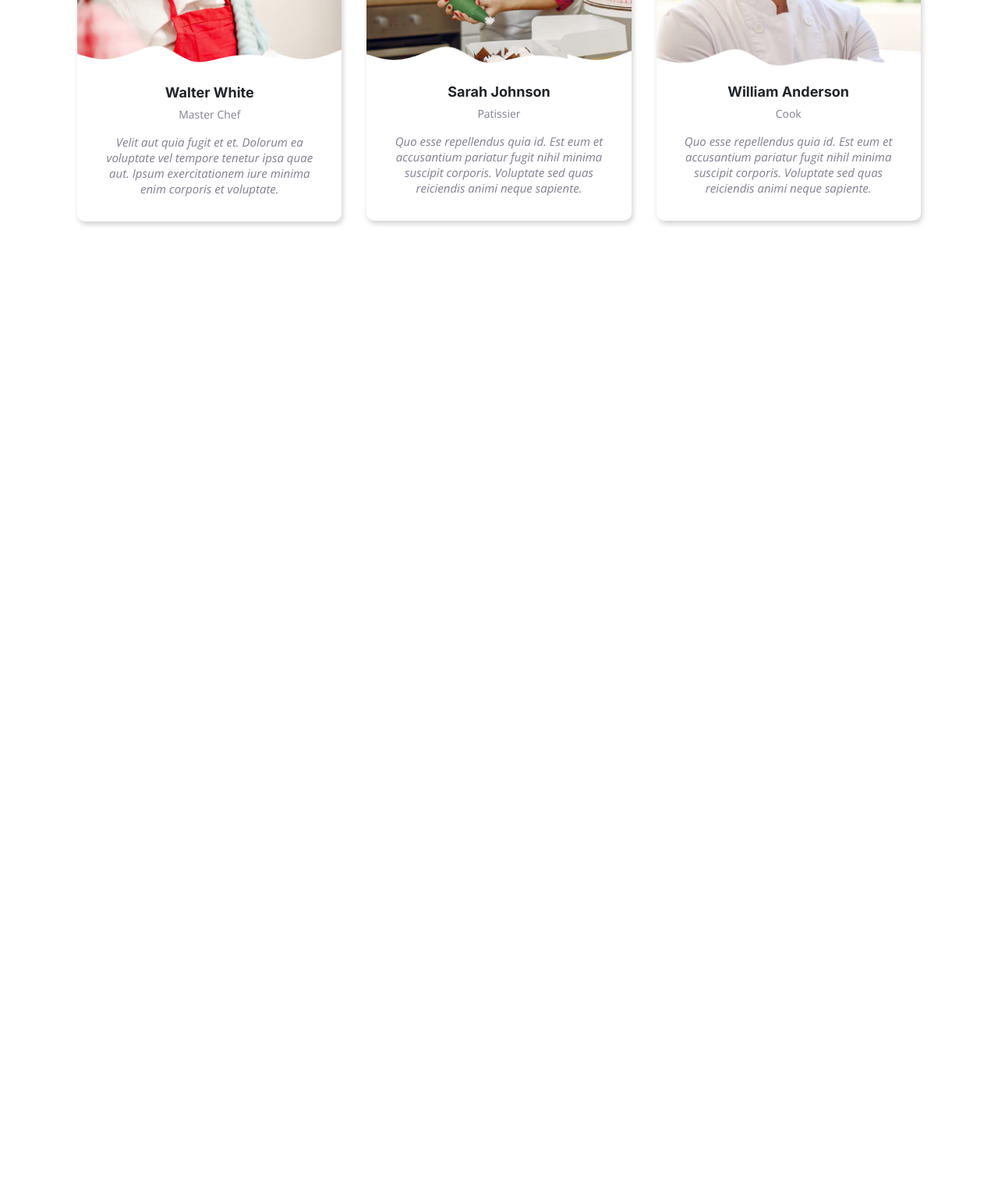
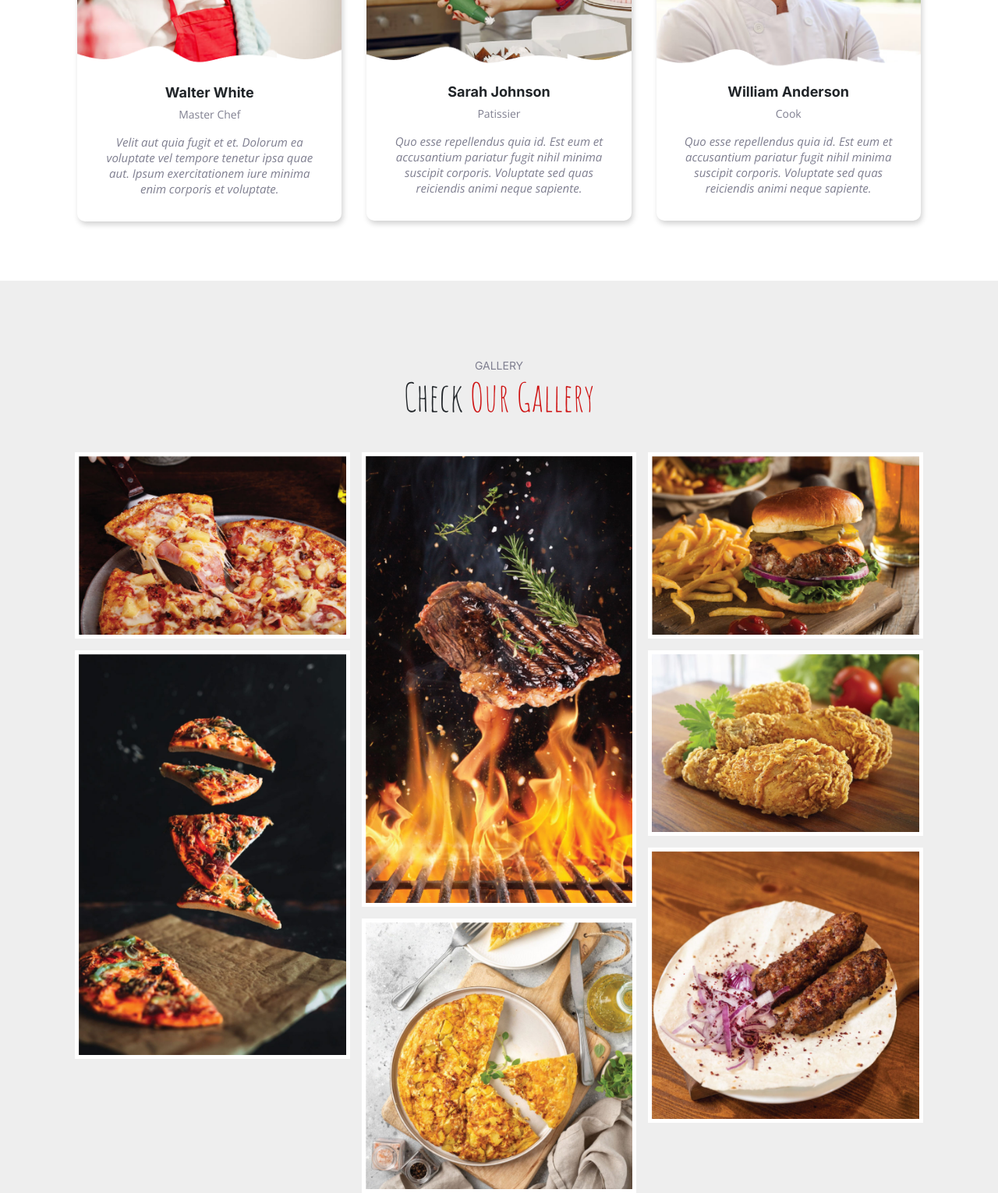
Before and after one commit to OmarSamirr/Mealify, a plain HTML site: page index.html in a window 1280 px wide. Shown: the part 1081-2611 px from the top of the page at 78% size. Before the commit the page ends 1381 px from the top, so only its background shows below. Drawn offline with nearby package versions, Linux system fonts and the light colour scheme.

Commit message:
Gallery done

```diff
--- a/css/main.css
+++ b/css/main.css
@@ -235,29 +235,30 @@
   }
 }
 
-.chefs .heading .chefs-span {
+.chefs .heading .chefs-span, .gallery .heading .gallery-span{
   font-family: "Inter";
   color: #7f7f90;
   font-size: 14px;
   font-weight: 400;
   text-align: center;
   display: block;
-  position: relative;
-  top: 80px;
 }
 
-.chefs .heading h2 {
+:is(.chefs, .gallery) .heading h2 {
   font-family: "Amatic SC";
   font-size: 50px;
   font-weight: 400;
   color: #212529;
   text-align: center;
+}
+
+:is(.chefs, .gallery) .heading h2 span {
+  color: #ce1212;
+}
+
+.chefs .heading{
   position: relative;
   top: 80px;
-}
-
-.chefs .heading h2 span {
-  color: #ce1212;
 }
 
 .chefs .chef-info {
@@ -339,6 +340,75 @@
 
 }
 
+.gallery{
+  background-color: #eeeeee;
+  position: relative;
+  top: 180px;
+}
+
+.gallery .heading{
+padding-top: 100px;
+}
+
+.gallery .meals{
+  columns: 3 300px;
+  column-gap: 15px;
+  width: 85%;
+  margin: 40px auto;
+}
+
+.gallery .meals .item img{
+  width: 100%;
+  display: block;
+  transition: scale 0.5s;
+}
+
+.gallery .meals .inner{
+  border: white 5px solid;
+margin-bottom: 15px;
+break-inside: avoid;
+position: relative;
+overflow: hidden;
+}
+
+.gallery .meals .inner .background{
+  position: absolute;
+  top: 0;
+  bottom: 0;
+  left: 0;
+  right: 0;
+  background-color: rgba(0, 0, 0, 0.5);
+  display: flex;
+  justify-content: center;
+  align-items: center;
+  flex-direction: column;
+  transform: translateY(110%);
+  transition: transform 0.5s;
+}
+.gallery .meals .inner:hover .background{
+  transform: translateY(0%);
+}
+.gallery .meals .inner:hover img{
+  scale: 1.1;
+}
+
+.gallery .meals .inner .background h2{
+  color: white;
+  font-size: 24px;
+  font-family: "Inter";
+  font-weight: 700;
+  text-align: center;
+margin: 0 10px;
+}
+
+.gallery .meals .inner .background p{
+color: #ddd;
+font-family: "Open Sans";
+font-size: 1rem;
+font-weight: 400;
+text-align: center;
+margin: 0 10px;
+}
 
 
 @media screen and (max-width: 995px) {
--- a/index.html
+++ b/index.html
@@ -152,5 +152,81 @@
         </div>
       </div>
     </div>
+
+    <div class="gallery">
+      <div class="heading">
+        <span class="gallery-span">GALLERY</span>
+        <h2>Check <span>Our Gallery</span></h2>
+      </div>
+      <div class="meals">
+        <div class="inner">
+          <div class="item">
+            <img src="Images/meal-1.jpg" alt="">
+            <div class="background">
+              <h2>Pizza</h2>
+              <p>Hawaiian pizza with ham and pineapple</p>
+            </div>
+          </div>
+        </div>
+        <div class="inner">
+          <div class="item">
+            <img src="Images/meal-4.jpg" alt="">
+            <div class="background">
+              <h2>Levitation Pizza</h2>
+              <p>Levitation pizza on black background.</p>
+            </div>
+          </div>
+        </div>
+        <div class="inner">
+          <div class="item">
+            <img src="Images/meal-2.jpg" alt="">
+            <div class="background">
+              <h2>Beef steaks</h2>
+              <p>Tasty beef steaks flying above cast iron grate with fire flames.</p>
+            </div>
+          </div>
+        </div>
+        <div class="inner">
+          <div class="item">
+            <img src="Images/meal-7.jpg" alt="">
+            <div class="background">
+              <h2>Frittata</h2>
+              <p>Frittata or potato pie in a ceramic plate</p>
+            </div>
+          </div>
+        </div>
+        <div class="inner">
+          <div class="item">
+            <img src="Images/meal-3.jpg" alt="">
+            <div class="background">
+              <h2>Burger</h2>
+              <p>grass fed bison hamburger with chips </p>
+            </div>
+          </div>
+        </div>
+
+        <div class="inner">
+          <div class="item">
+            <img src="Images/meal-5.jpg" alt="">
+            <div class="background">
+              <h2>Crispy Fried Chicken</h2>
+              <p>Golden brown chicken legs with a crunchy coating and juicy meat</p>
+            </div>
+          </div>
+        </div>
+        <div class="inner">
+          <div class="item">
+            <img src="Images/meal-6.jpg" alt="">
+            <div class="background">
+              <h2>Lyulya kebab</h2>
+              <p>Tender and juicy skewers of ground lamb or beef, flavored with aromatic spices and herbs</p>
+            </div>
+          </div>
+        </div>
+
+      </div>
+    </div>
+
+
   </body>
 </html>
```
